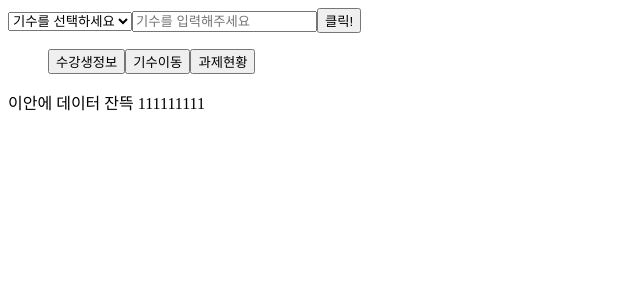
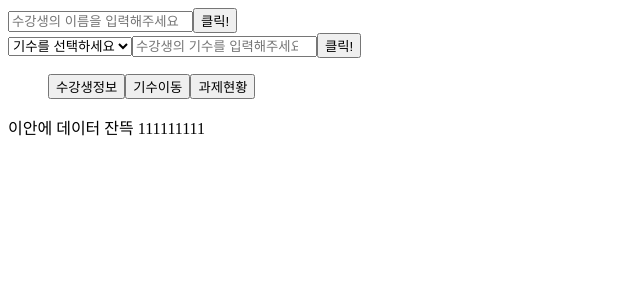
Before and after one commit to olennis/codestates-backoffice, a React (Create React App) app in the folder client/: page / in a window 1280 px wide. Shown: the top 300 px of the page, without its empty margins (0-640 px from the left). Built offline with nearby package versions, Linux system fonts and the light colour scheme.

Commit message:
:memo: 이름 검색 html 추가
이름 검색 html 추가, 리덕스 연동은 추후 업데이트 예정

```diff
--- a/client/src/App.tsx
+++ b/client/src/App.tsx
@@ -1,11 +1,13 @@
 import React from 'react';
 import SmallTab from './components/templates/SmallTab'
 import FilterCohort from './components/templates/filterCohort';
+import NameInput from './components/atoms/NameInput';
 
 function App() {
   return (
     <div className="App">
       <div>
+        <NameInput />
         <FilterCohort />
         <SmallTab />
       </div>
--- a/client/src/components/atoms/CohortSelect.tsx
+++ b/client/src/components/atoms/CohortSelect.tsx
@@ -23,8 +23,8 @@ const CohortSelect = () => {
                 <option>Part Pre</option>
             </select>
             <input type='number'
-                    placeholder='기수를 입력해주세요'
-                    min='0'
+                    placeholder='수강생의 기수를 입력해주세요'
+                    min='1'
                     onChange={(e)=>{
                         setNumber(e.target.value)
                         }}>
@@ -35,7 +35,8 @@ const CohortSelect = () => {
                 changeCohortState({type:SETCOHORT,payload:payload})
                 }
             }
-                >클릭!</button>
+                >클릭!
+            </button>
                     <div>{cohort}</div>
         </div>
     );
--- a/client/src/components/atoms/NameInput.tsx
+++ b/client/src/components/atoms/NameInput.tsx
@@ -1,16 +1,20 @@
 import React,{useState} from 'react';
-const NameInput = ({setName}:any) => {
-
+const NameInput = () => {
+    const [name, setName] = useState('')
     return (
         <div>
             <input
-                name='name'
                 type='text'
-                value='name'
+                value={name}
+                placeholder='수강생의 이름을 입력해주세요'
                 onChange={(e)=>{
                     setName(e.target.value)
+                    console.log(name)
                 }}
-                ></input>
+                >
+
+                </input>
+                <button>클릭!</button>
         </div>
     );
 };
--- a/client/src/components/templates/filterCohort.tsx
+++ b/client/src/components/templates/filterCohort.tsx
@@ -4,6 +4,7 @@ import CohortSelect from '../atoms/CohortSelect'
 const FilterCohort = () => {
     return (
         <div>
+
             <CohortSelect></CohortSelect>
 
         </div>
--- a/client/src/components/templates/searchName.tsx
+++ b/client/src/components/templates/searchName.tsx
@@ -2,11 +2,11 @@ import React,{useState} from 'react';
 import Name from '../atoms/NameInput'
 
 const searchName = () => {
-    const [name,setName] = useState('')
+
     return (
         <div>
-            <Name setName={setName}></Name>
-            <button></button>
+            <Name></Name>
+
 
         </div>
     );
```
